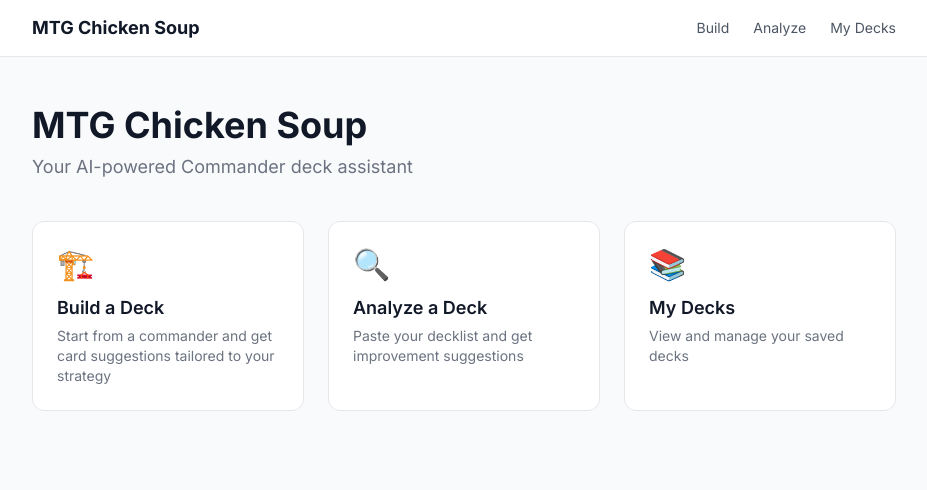
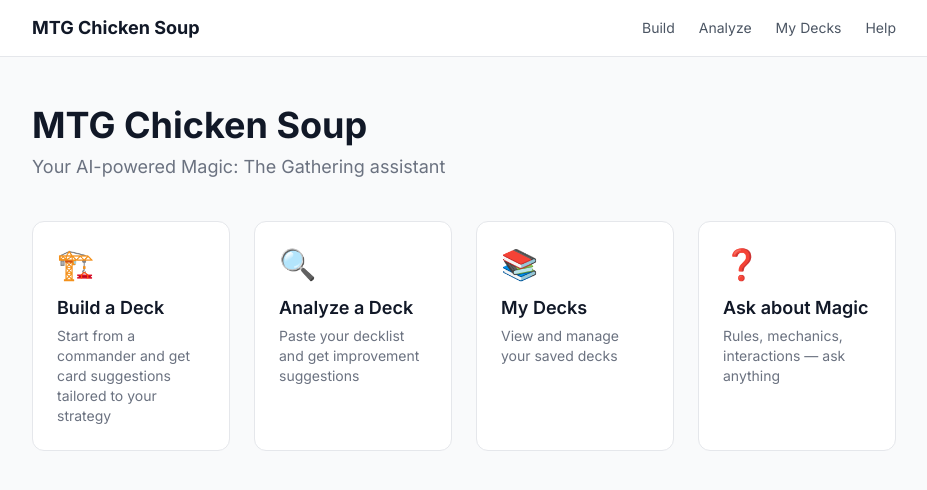
Before and after one commit to lauraarossi/MTG_chicken_soup, a Next.js app in the folder frontend/: page / in a window 1280 px wide. Shown: the top 490 px of the page, without its empty margins (176-1103 px from the left). Built offline with nearby package versions, Linux system fonts and the light colour scheme.

Commit message:
navigation

```diff
--- a/frontend/app/page.tsx
+++ b/frontend/app/page.tsx
@@ -4,9 +4,9 @@ export default function Home() {
   return (
     <main className="max-w-4xl mx-auto px-4 py-12">
       <h1 className="text-3xl sm:text-4xl font-bold text-gray-900 dark:text-gray-100 mb-2">MTG Chicken Soup</h1>
-      <p className="text-gray-500 dark:text-gray-400 mb-10 text-lg">Your AI-powered Commander deck assistant</p>
+      <p className="text-gray-500 dark:text-gray-400 mb-10 text-lg">Your AI-powered Magic: The Gathering assistant</p>
 
-      <div className="grid grid-cols-1 md:grid-cols-3 gap-6">
+      <div className="grid grid-cols-1 sm:grid-cols-2 md:grid-cols-4 gap-6">
         <Link
           href="/build"
           className="block p-6 bg-white dark:bg-gray-800 border border-gray-200 dark:border-gray-700 rounded-xl hover:border-blue-400 dark:hover:border-blue-500 hover:shadow-md transition-all"
@@ -37,6 +37,15 @@ export default function Home() {
           <h2 className="font-semibold text-lg mb-1 text-gray-900 dark:text-gray-100">My Decks</h2>
           <p className="text-gray-500 dark:text-gray-400 text-sm">View and manage your saved decks</p>
         </Link>
+
+        <Link
+          href="/help"
+          className="block p-6 bg-white dark:bg-gray-800 border border-gray-200 dark:border-gray-700 rounded-xl hover:border-blue-400 dark:hover:border-blue-500 hover:shadow-md transition-all"
+        >
+          <div className="text-3xl mb-3">❓</div>
+          <h2 className="font-semibold text-lg mb-1 text-gray-900 dark:text-gray-100">Ask about Magic</h2>
+          <p className="text-gray-500 dark:text-gray-400 text-sm">Rules, mechanics, interactions — ask anything</p>
+        </Link>
       </div>
     </main>
   );
--- a/frontend/components/Navigation.tsx
+++ b/frontend/components/Navigation.tsx
@@ -17,6 +17,9 @@ export default function Navigation() {
           <Link href="/decks" className="py-1 hover:text-gray-900 dark:hover:text-gray-100 transition-colors">
             My Decks
           </Link>
+          <Link href="/help" className="py-1 hover:text-gray-900 dark:hover:text-gray-100 transition-colors">
+            Help
+          </Link>
         </div>
       </div>
     </nav>
```
